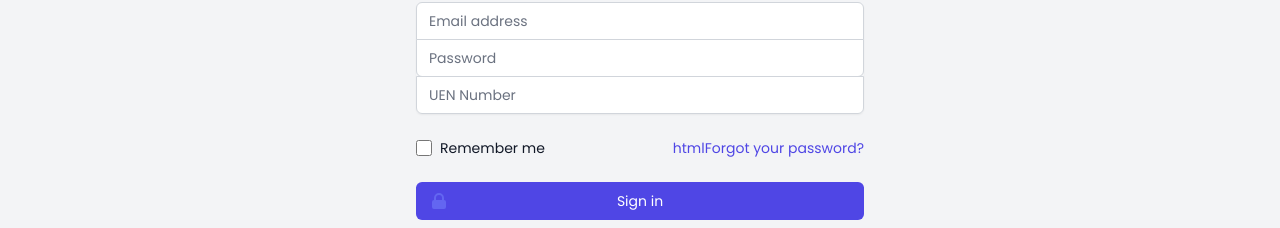
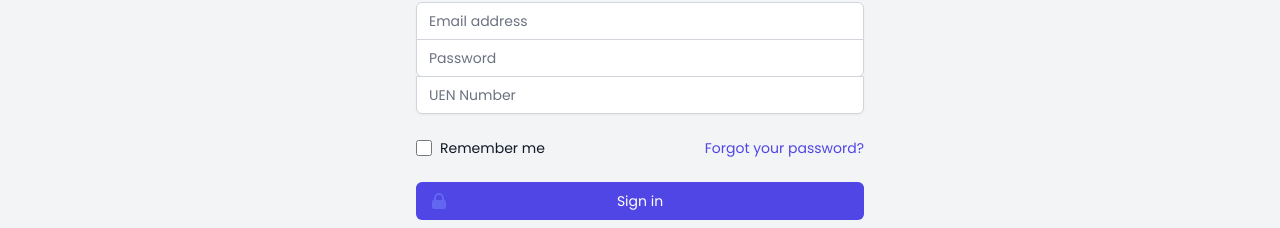
Before and after one commit to seanisoverhere/is419-hyperbank, a React (Create React App) app: page /login in a window 1280 px wide. Shown: the part 322-550 px from the top of the page. Built offline with nearby package versions, Linux system fonts and the light colour scheme.

Commit message:
fix: fix typo

```diff
--- a/src/components/Sme/Container.js
+++ b/src/components/Sme/Container.js
@@ -11,7 +11,7 @@ const Container = () => {
       <h3 className="sm:text-5xl text-3xl font-bold lg:text-left text-center leading-6 text-neutral-600 my-8">
         SME Partners
       </h3>
-      <p className="text-md mb-12 px-8">
+      <p className="text-md mb-12 lg:px-0 px-8">
         Check out some of our SME partners that have worked with us before
       </p>
       <div className="flex h-screen overflow-hidden bg-white rounded-lg">
--- a/src/pages/Login.js
+++ b/src/pages/Login.js
@@ -123,7 +123,7 @@ const Login = () => {
 
                   <div className="text-sm">
                     <div className="font-medium text-indigo-600 hover:text-indigo-500">
-                      htmlForgot your password?
+                      Forgot your password?
                     </div>
                   </div>
                 </div>
@@ -220,7 +220,7 @@ const Login = () => {
 
                   <div className="text-sm">
                     <div className="font-medium text-indigo-600 hover:text-indigo-500">
-                      htmlForgot your password?
+                      Forgot your password?
                     </div>
                   </div>
                 </div>
```
